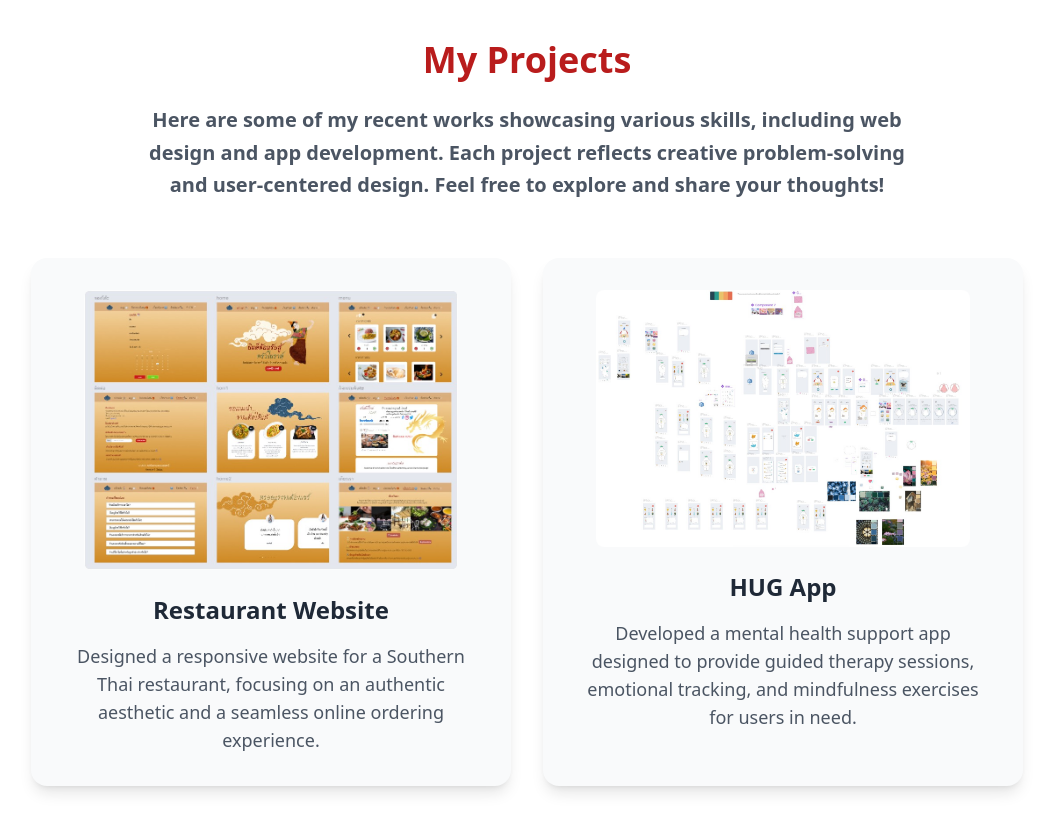
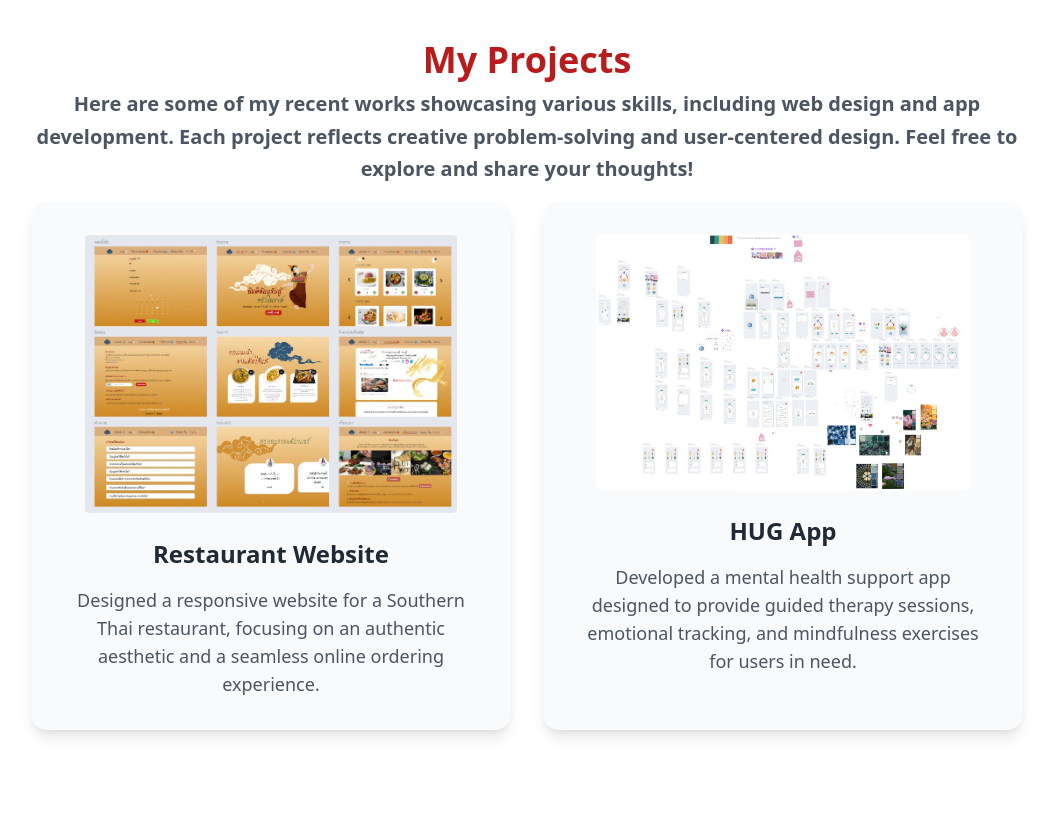
Before and after one commit to Supakan06/portfolio-team6, a website: page src/components/projects/index.html in a window 1280 px wide. Shown: the whole page, without its empty margins (113-1166 px from the left). After the commit the page ends 800 px from the top, so only its background shows below. Drawn offline with nearby package versions, Linux system fonts and the light colour scheme.

Commit message:
แก้ระยะห่างข้อความ

```diff
--- a/src/components/projects/index.html
+++ b/src/components/projects/index.html
@@ -3,31 +3,24 @@
   <head>
     <meta charset="UTF-8" />
     <meta name="viewport" content="width=device-width, initial-scale=1.0" />
-    <title class="text-red-700">Projects</title>
+    <title>Projects</title>
     <script src="https://cdn.tailwindcss.com"></script>
   </head>
-  <body
-    class="flex flex-col items-center min-h-screen bg-white text-gray-800 py-10 px-6"
-  >
+  <body class="flex flex-col items-center min-h-screen bg-white text-gray-800 py-10 px-6">
     <!-- Title Section -->
-    <div class="text-center text-red-700 text-6xl font-bold text-gray-800 mb-6">
-      <h1 class="text-red-700 text-4xl font-extrabold">My Projects</h1>
-    </div>
-    <div class="text-center text-red-700 text-6xl font-bold text-gray-800 mb-6">
-      <p class="text-xl text-gray-600 mb-8 text-center leading-relaxed max-w-3xl">
-    Here are some of my recent works showcasing various skills,
-    including web design and app development.
-    Each project reflects creative problem-solving and user-centered design.
-    Feel free to explore and share your thoughts!
+    <div class="text-center text-red-700 text-6xl font-bold text-gray-800 mb-4">
+      <h1 class="text-red-700 text-4xl font-extrabold mb-2">My Projects</h1>
+      <p class="text-xl text-gray-600 leading-relaxed max-w-screen-lg px-4">
+        Here are some of my recent works showcasing various skills,
+        including web design and app development.
+        Each project reflects creative problem-solving and user-centered design.
+        Feel free to explore and share your thoughts!
       </p>
     </div>
 
-
+    <!-- Project Grid Section -->
     <div class="grid grid-cols-1 sm:grid-cols-2 gap-8 px-4 max-w-5xl">
-
-      <div
-        class="p-8 bg-gray-50 rounded-2xl shadow-lg hover:shadow-2xl transition-shadow text-center"
-      >
+      <div class="p-8 bg-gray-50 rounded-2xl shadow-lg hover:shadow-2xl transition-shadow text-center">
         <img
           src="project1.jpg"
           alt="ภาพโปรเจค 1"
@@ -38,9 +31,7 @@
           Designed a responsive website for a Southern Thai restaurant, focusing on an authentic aesthetic and a seamless online ordering experience.
         </p>
       </div>
-      <div
-        class="p-8 bg-gray-50 rounded-2xl shadow-lg hover:shadow-2xl transition-shadow text-center"
-      >
+      <div class="p-8 bg-gray-50 rounded-2xl shadow-lg hover:shadow-2xl transition-shadow text-center">
         <img
           src="project2.jpg"
           alt="ภาพโปรเจค 2"
```
